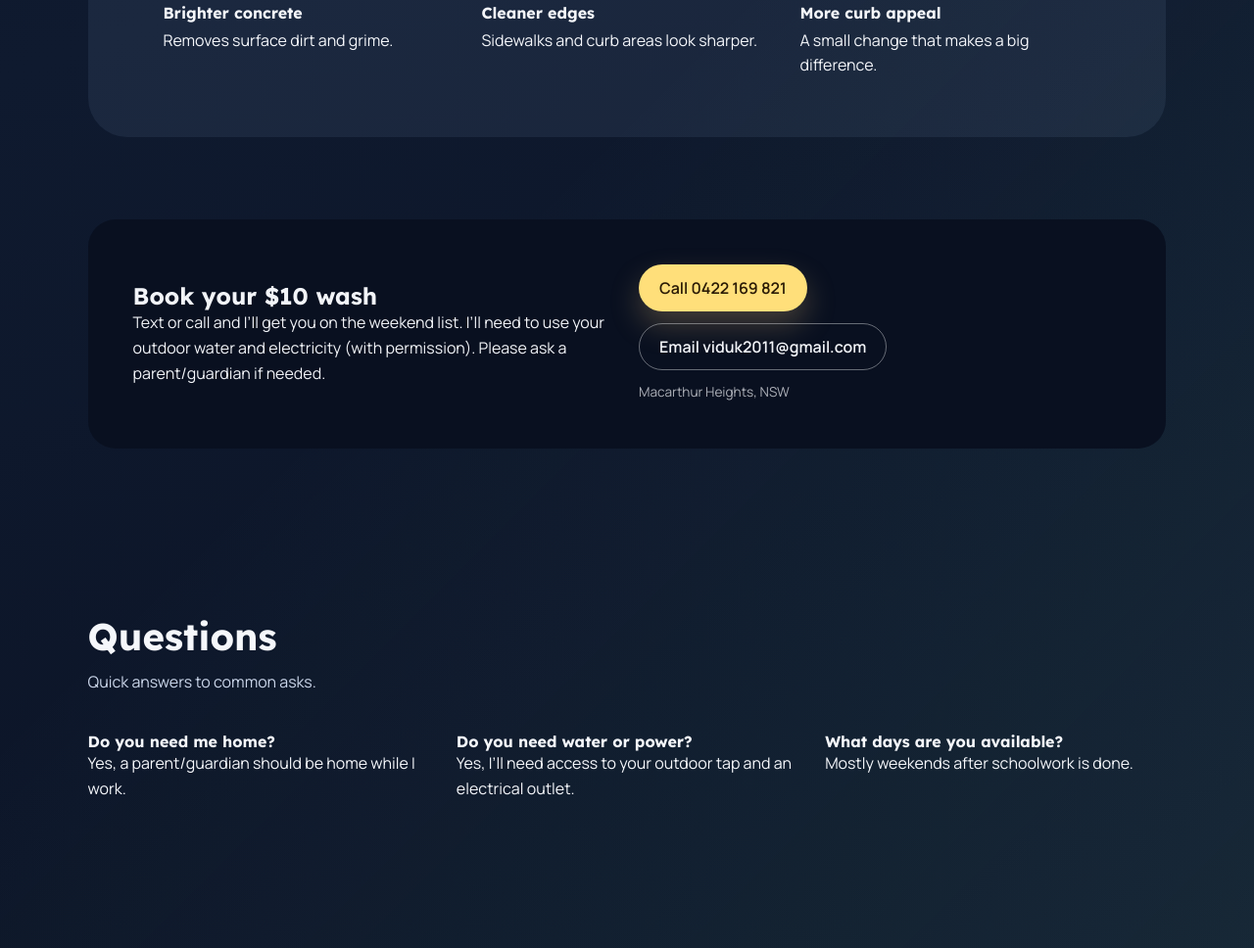
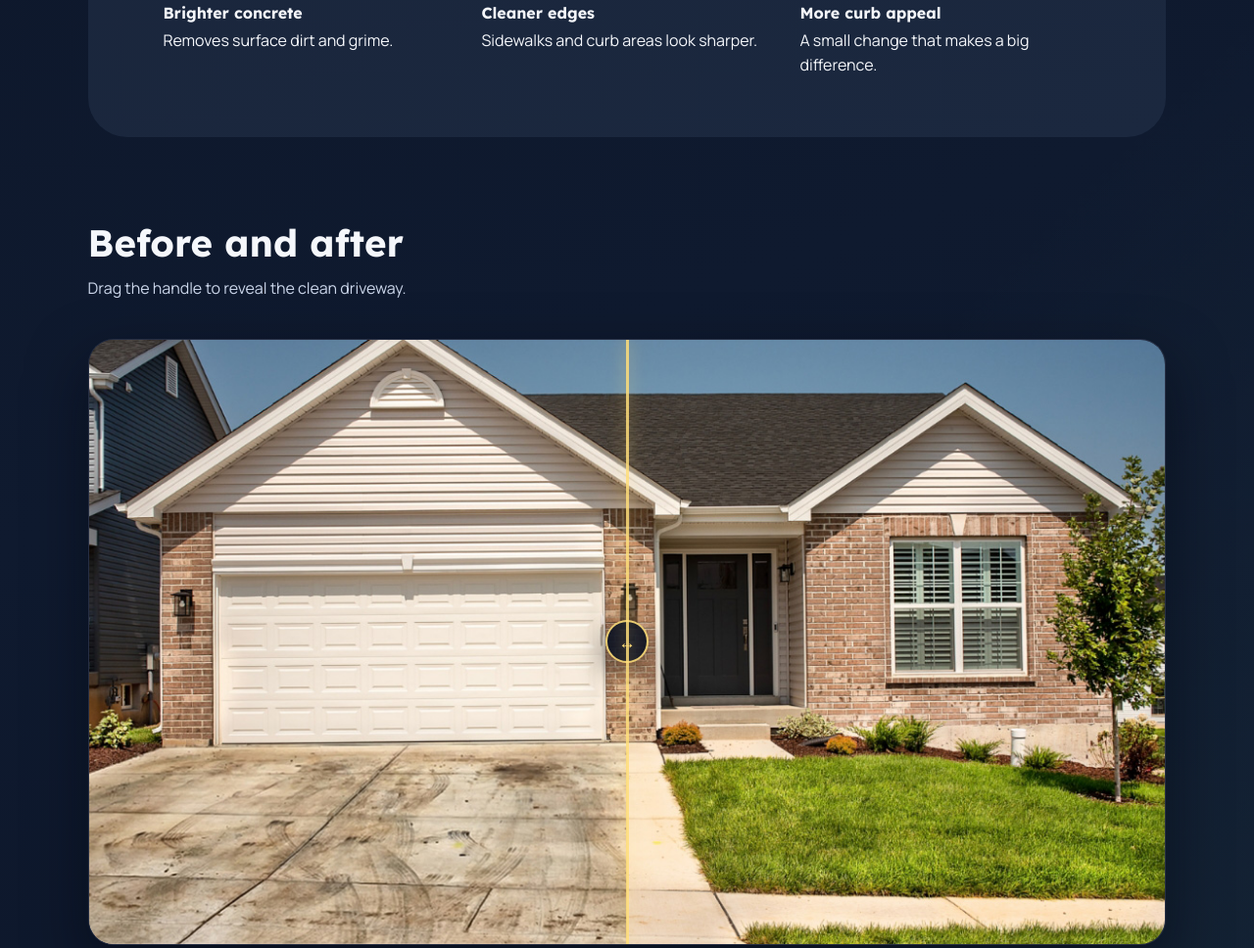
Before and after one commit to chathuraa/vidukes-website, a plain HTML site: page index.html in a window 1280 px wide. Shown: the part 1849-2817 px from the top of the page at 98% size. Drawn offline with Linux system fonts and the light colour scheme.

Commit message:
Add before/after slider

```diff
--- a/index.html
+++ b/index.html
@@ -159,6 +159,39 @@
         </div>
       </section>
 
+      <section class="section" id="compare">
+        <div class="section-title">
+          <h2>Before and after</h2>
+          <p>Drag the handle to reveal the clean driveway.</p>
+        </div>
+        <div class="compare" data-compare>
+          <img
+            class="compare-img compare-after"
+            src="images/clean.jpg"
+            alt="Clean driveway"
+          />
+          <div class="compare-before">
+            <img
+              class="compare-img"
+              src="images/dirty.jpg"
+              alt="Dirty driveway"
+            />
+          </div>
+          <div
+            class="compare-handle"
+            role="slider"
+            aria-label="Driveway comparison slider"
+            aria-valuemin="0"
+            aria-valuemax="100"
+            aria-valuenow="50"
+            tabindex="0"
+          >
+            <span class="compare-line"></span>
+            <span class="compare-knob">↔</span>
+          </div>
+        </div>
+      </section>
+
       <section class="section" id="contact">
         <div class="contact-card">
           <div>
@@ -172,7 +205,6 @@
           <div class="contact-actions">
             <a class="button primary" href="tel:0422169821">Call 0422 169 821</a>
             <a class="button ghost" href="mailto:viduk2011@gmail.com">Email viduk2011@gmail.com</a>
-            <p class="note">Macarthur Heights, NSW</p>
           </div>
         </div>
       </section>
--- a/script.js
+++ b/script.js
@@ -103,4 +103,52 @@ document.addEventListener("DOMContentLoaded", () => {
       }, 200);
     }
   }
+
+  const compare = document.querySelector("[data-compare]");
+  if (compare) {
+    const before = compare.querySelector(".compare-before");
+    const handle = compare.querySelector(".compare-handle");
+
+    const setPosition = (clientX) => {
+      const rect = compare.getBoundingClientRect();
+      const clamped = Math.min(Math.max(clientX - rect.left, 0), rect.width);
+      const percentage = (clamped / rect.width) * 100;
+      compare.style.setProperty("--compare-x", `${percentage}%`);
+      handle.setAttribute("aria-valuenow", Math.round(percentage));
+    };
+
+    const onPointerDown = (event) => {
+      compare.setPointerCapture(event.pointerId);
+      setPosition(event.clientX);
+    };
+
+    const onPointerMove = (event) => {
+      if (!compare.hasPointerCapture(event.pointerId)) return;
+      setPosition(event.clientX);
+    };
+
+    const onPointerUp = (event) => {
+      if (compare.hasPointerCapture(event.pointerId)) {
+        compare.releasePointerCapture(event.pointerId);
+      }
+    };
+
+    compare.addEventListener("pointerdown", onPointerDown);
+    compare.addEventListener("pointermove", onPointerMove);
+    compare.addEventListener("pointerup", onPointerUp);
+    compare.addEventListener("pointerleave", onPointerUp);
+
+    handle.addEventListener("keydown", (event) => {
+      const step = 5;
+      const current = Number(handle.getAttribute("aria-valuenow")) || 50;
+      if (event.key === "ArrowLeft") {
+        event.preventDefault();
+        setPosition(compare.getBoundingClientRect().left + ((current - step) / 100) * compare.offsetWidth);
+      }
+      if (event.key === "ArrowRight") {
+        event.preventDefault();
+        setPosition(compare.getBoundingClientRect().left + ((current + step) / 100) * compare.offsetWidth);
+      }
+    });
+  }
 });
--- a/styles.css
+++ b/styles.css
@@ -450,6 +450,78 @@ a {
   color: rgba(242, 244, 248, 0.7);
 }
 
+.compare {
+  position: relative;
+  border-radius: 26px;
+  overflow: hidden;
+  border: 1px solid rgba(192, 215, 255, 0.15);
+  box-shadow: 0 24px 60px rgba(3, 6, 14, 0.5);
+  aspect-ratio: 16 / 9;
+  background: #0a1122;
+  --compare-x: 50%;
+}
+
+.compare-img {
+  width: 100%;
+  height: 100%;
+  object-fit: cover;
+  display: block;
+}
+
+.compare-before {
+  position: absolute;
+  inset: 0;
+  overflow: hidden;
+  clip-path: inset(0 calc(100% - var(--compare-x)) 0 0);
+}
+
+.compare-handle {
+  position: absolute;
+  top: 0;
+  bottom: 0;
+  left: var(--compare-x);
+  transform: translateX(-50%);
+  display: flex;
+  align-items: center;
+  justify-content: center;
+  cursor: ew-resize;
+  padding: 0 16px;
+  z-index: 2;
+  touch-action: none;
+}
+
+.compare-line {
+  position: absolute;
+  top: 0;
+  bottom: 0;
+  width: 3px;
+  background: rgba(255, 223, 122, 0.85);
+  box-shadow: 0 0 16px rgba(255, 223, 122, 0.6);
+}
+
+.compare-knob {
+  display: inline-flex;
+  align-items: center;
+  justify-content: center;
+  width: 44px;
+  height: 44px;
+  border-radius: 50%;
+  background: rgba(10, 17, 34, 0.92);
+  border: 2px solid rgba(255, 223, 122, 0.9);
+  color: #ffdf7a;
+  font-size: 1.1rem;
+  font-weight: 700;
+  box-shadow: 0 10px 28px rgba(3, 6, 14, 0.6);
+}
+
+.compare:focus-within .compare-knob {
+  box-shadow: 0 0 0 3px rgba(255, 223, 122, 0.35);
+}
+
+.compare-note {
+  margin-top: 16px;
+}
+
 .faq-grid {
   display: grid;
   gap: 28px;
```
Also changed, not shown: images/clean.jpg (added), images/dirty.jpg (added).
